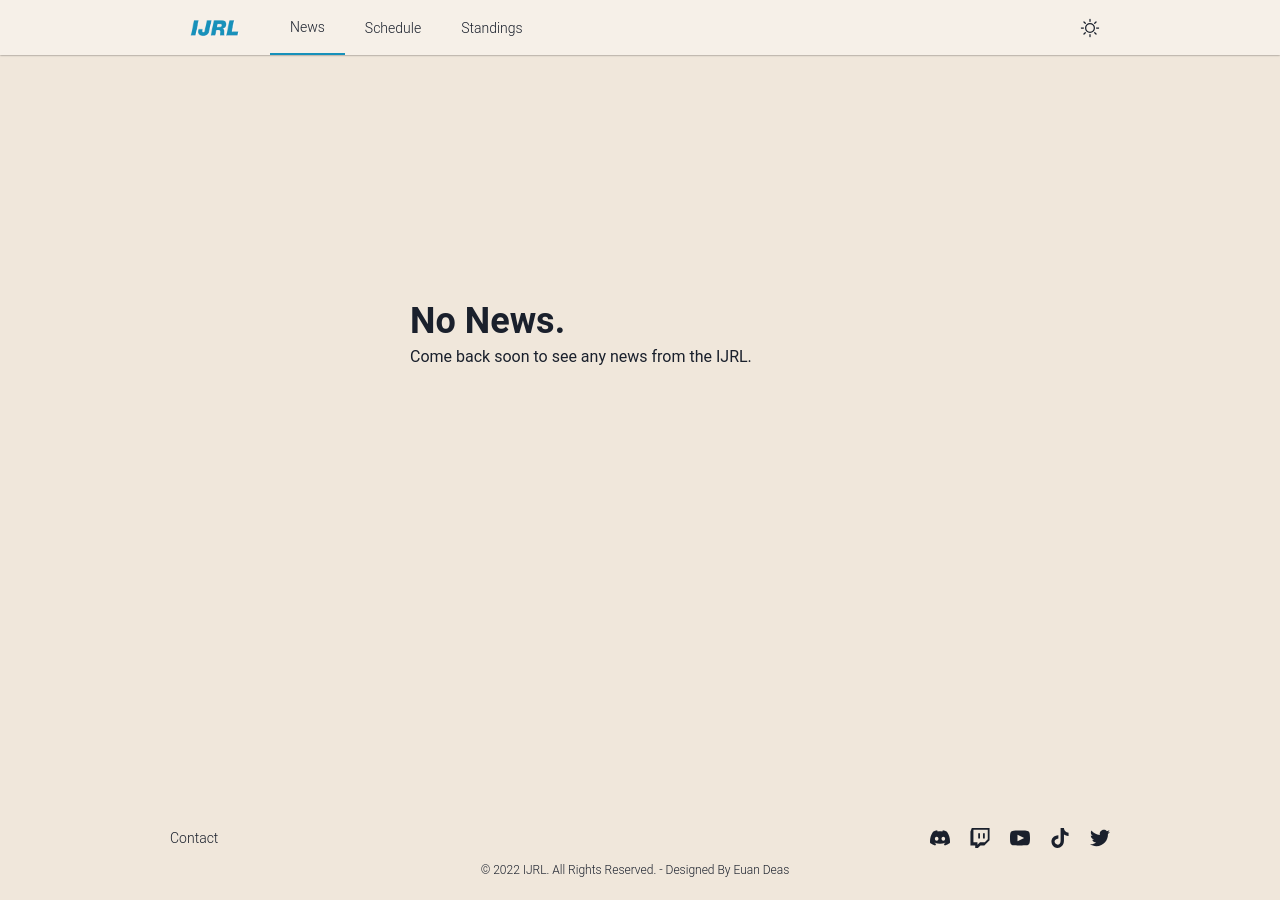
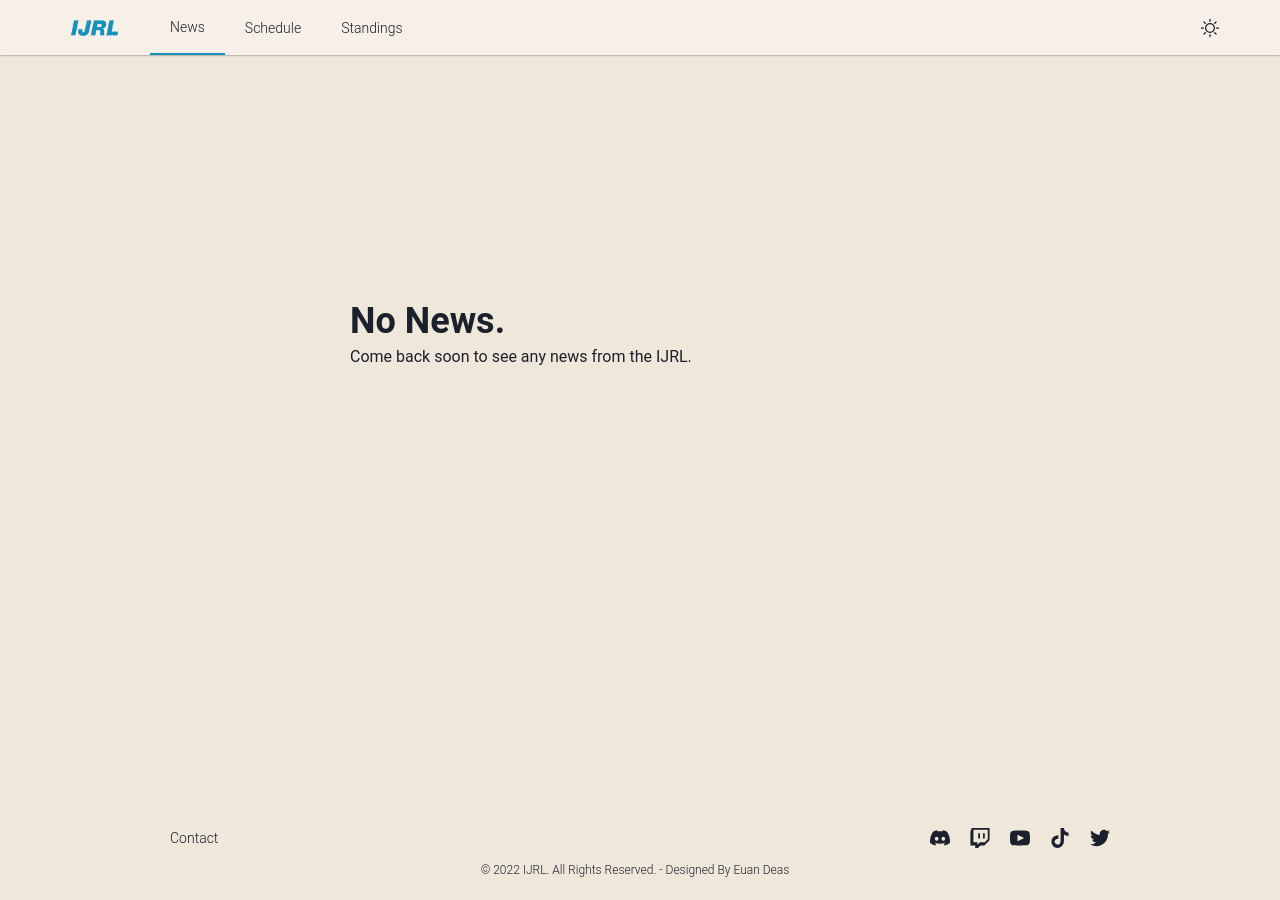
Before and after one commit to IJRL/IJRL.github.io, a Jekyll site: the page built from news.html, in a window 1280 px wide. Built offline with Jekyll 4.4.1, drawn with Linux system fonts in a browser that asks for light colours.

Commit message:
Changed site width to fit content better

```diff
--- a/stylesheets/styles.css
+++ b/stylesheets/styles.css
@@ -123,7 +123,7 @@ body.dark-theme {
 }
 
 .header-inner {
-    max-width: 960px;
+    max-width: 1200px;
     height: 55px;
     margin: 0 auto;
     position: relative;
--- a/stylesheets/unsemantic-grid-responsive-no-ie7.css
+++ b/stylesheets/unsemantic-grid-responsive-no-ie7.css
@@ -80,7 +80,7 @@
 .grid-container {
   margin-left: auto;
   margin-right: auto;
-  max-width: 960px;
+  max-width: 1200px;
   padding-left: 10px;
   padding-right: 10px;
   padding-top: 75px;
```
